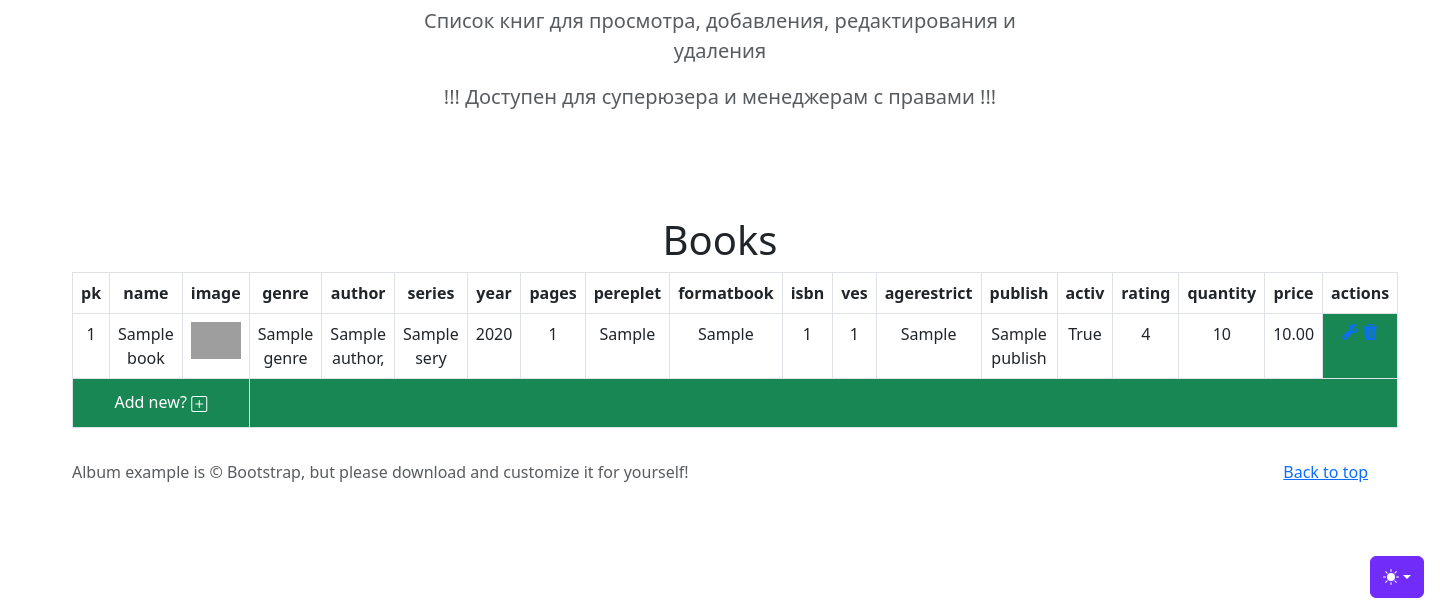
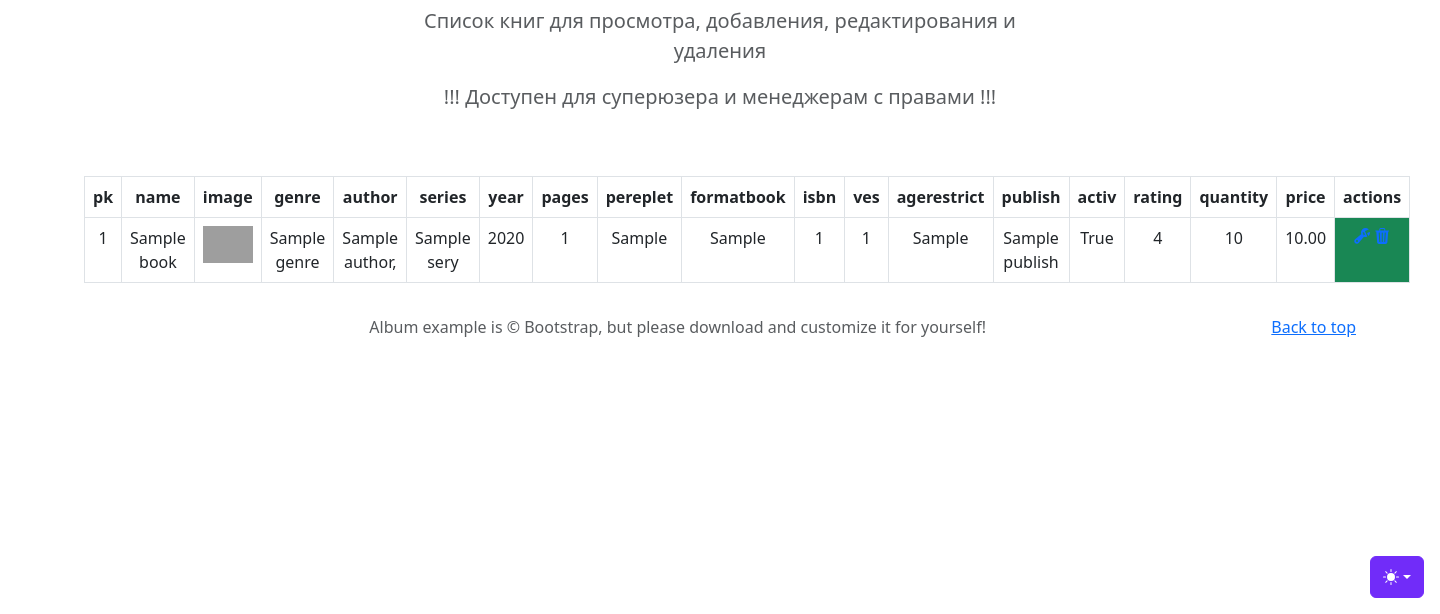
Before and after one commit to AndruAKomar/komardjangoproj, a Django app: page /books/books-list/ in a window 1440 px wide. Shown: the part 186-800 px from the top of the page. Run offline with Django 4.2, Linux system fonts and the light colour scheme; a user stored in the database is signed in; tables that the repository leaves empty hold one stand-in row (values such as "Sample post"); some libraries are stand-ins or nearby versions; grey boxes are pictures that could not be loaded.

Commit message:
add administratioin

```diff
--- a/src/books/templates/books/book_list.html
+++ b/src/books/templates/books/book_list.html
@@ -12,13 +12,9 @@
         <p class="lead text-body-secondary">!!! Доступен для суперюзера и менеджерам с правами !!!</p>
       </div>
     </div>
-  </section>
-<br>
-
 <div class="container text-center">
   <div class="row">
     <div class="col">
-      <h1>Books</h1>
       <table class="table table-bordered">
           <tr>
               <th>pk</th>
@@ -67,13 +63,6 @@
               </td>
           </tr>
           {% endfor %}
-          <tr>
-              <td colspan="3" class="bg-success p-1 text-white">
-                  <b><a href="{% url 'books:BooksCreateView' %}" class="btn btn-success">Add new? <i class="bi bi-plus-square"></i></a></b>
-              </td>
-              <td colspan="16" class="bg-success p-1 text-white">
-              </td>
-          </tr>
       </table>
     </div>
   </div>
--- a/src/orders/views.py
+++ b/src/orders/views.py
@@ -26,7 +26,6 @@
 
     def get_object(self, *args, **kwargs):
         # cart_id
-
         cart_pk = self.request.session.get("cart_id") # int / None
         customer = self.request.user # User / AnonimousUser -> User / None
         if customer.is_anonymous:
@@ -124,10 +123,6 @@
            Cart,
            pk=cart_pk
         )
-        print(delivery_adress)
-        print(status)
-        print(cart_pk)
-        print(cart)
         obj = Order.objects.create(
             delivery_adress = delivery_adress,
             status= status,
```
